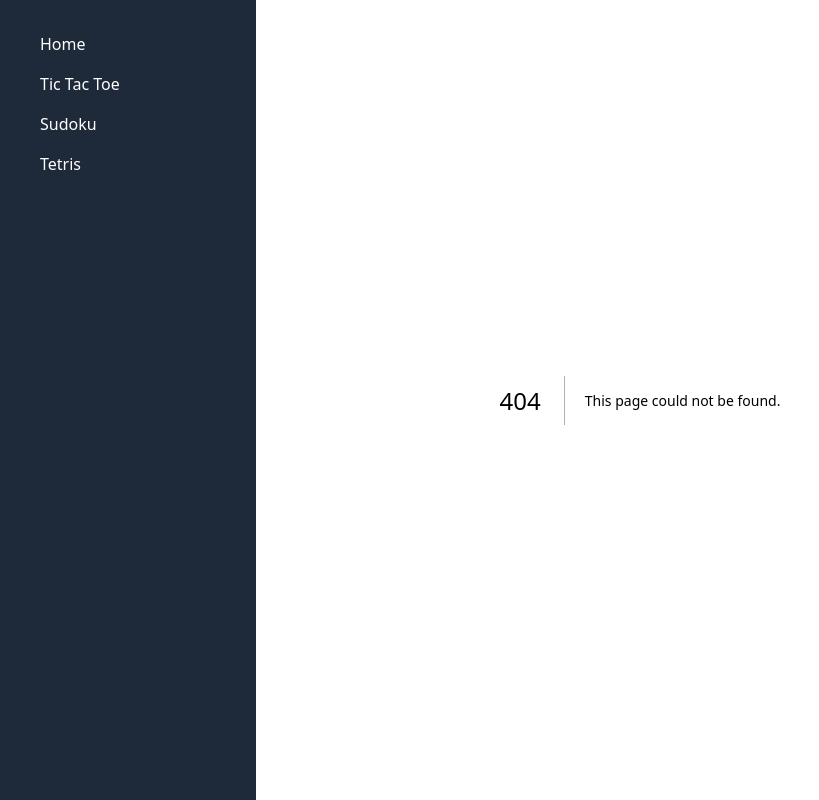
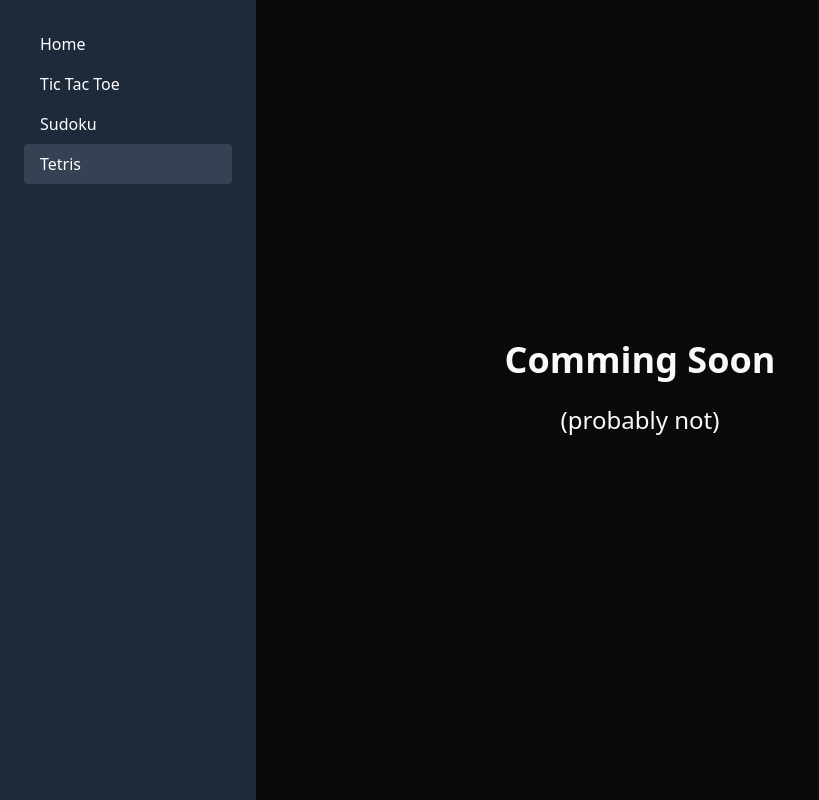
Before and after one commit to gustavgrillitsch/tictactoe, a Next.js app in the folder game/: page /Tetris in a window 1280 px wide. Before the commit this address had no page. Shown: the whole page, without its empty margins (0-819 px from the left). Built offline with nearby package versions, Linux system fonts and the light colour scheme.

Commit message:
Update routing structure and add placeholders for games.
Renamed routes for consistency with capitalization and created placeholder pages for Tetris and Sudoku. Adjusted layout and metadata, including minor tweaks to the homepage styling for better spacing.

```diff
--- /dev/null
+++ b/game/src/app/Sudoku/page.tsx
@@ -0,0 +1,8 @@
+export default function Game() {
+    return (
+        <main className="flex flex-col items-center justify-center min-h-screen">
+            <h1 className="text-4xl font-bold mb-6">Comming Soon</h1>
+            <p className="text-2xl mb-6">(probably not)</p>
+        </main>
+    );
+}
--- /dev/null
+++ b/game/src/app/Tetris/page.tsx
@@ -0,0 +1,8 @@
+export default function Game() {
+    return (
+        <main className="flex flex-col items-center justify-center min-h-screen">
+            <h1 className="text-4xl font-bold mb-6">Comming Soon</h1>
+            <p className="text-2xl mb-6">(probably not)</p>
+        </main>
+    );
+}
--- a/game/src/app/layout.tsx
+++ b/game/src/app/layout.tsx
@@ -4,7 +4,7 @@ import Navbar from "@/components/Navbar";
 
 export const metadata = {
     title: "Tic Tac Toe",
-    description: "Learn Next.js, TypeScript & Tailwind by building a Tic-Tac-Toe game",
+    description: "Learn Next.js, TypeScript & Tailwind by building a Tic-Tac-Toe TicTacToe",
 };
 
 export default function RootLayout({ children }: { children: ReactNode }) {
--- a/game/src/app/page.tsx
+++ b/game/src/app/page.tsx
@@ -3,7 +3,7 @@ import {LoginCard} from "@/components/LoginCard";
 export default function Home() {
   return (
       <main className="dark flex flex-col items-center justify-center min-h-screen">
-        <h1 className="text-4xl font-bold mb-6">Welcome to the virtual Arcade</h1>
+        <h1 className="text-4xl font-bold mb-20">Welcome to the virtual Arcade</h1>
           <LoginCard/>
       </main>
   );
--- a/game/src/components/Navbar.tsx
+++ b/game/src/components/Navbar.tsx
@@ -8,9 +8,9 @@ const Sidebar: React.FC = () => {
     const pathname = usePathname();
     const links = [
         { name: 'Home', path: '/' },
-        { name: 'Tic Tac Toe', path: '/game' },
-        { name: 'Sudoku', path: '/sudoku' },
-        { name: 'Tetris', path: '/tetris' },
+        { name: 'Tic Tac Toe', path: '/TicTacToe' },
+        { name: 'Sudoku', path: '/Sudoku' },
+        { name: 'Tetris', path: '/Tetris' },
     ];
 
     return (
```
Also changed, not shown: game/src/app/TicTacToe/page.tsx (renamed from game/src/app/game/page.tsx).
